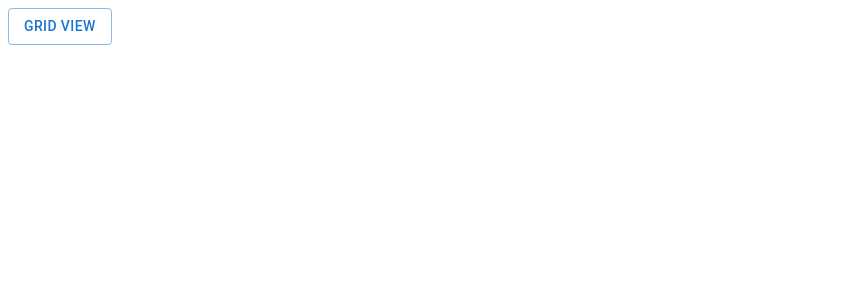
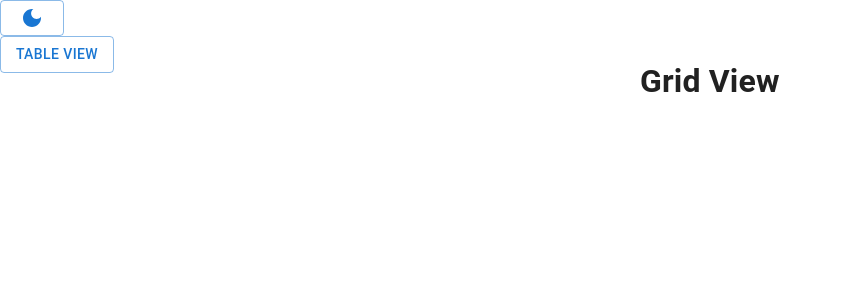
Before and after one commit to UnityGameDesign-max/Root-DinoPark, a React (Create React App) app: page / in a window 1280 px wide. Shown: the top 300 px of the page, without its empty margins (0-842 px from the left). Built offline with nearby package versions, Linux system fonts and the light colour scheme.

Commit message:
updated changes

```diff
--- /dev/null
+++ b/jsconfig.json
@@ -0,0 +1,6 @@
+{
+    "compilerOptions": {
+        "baseUrl": "src"
+    },
+    "include": ["src"]
+}
--- a/package.json
+++ b/package.json
@@ -5,6 +5,7 @@
   "dependencies": {
     "@emotion/react": "^11.10.6",
     "@emotion/styled": "^11.10.6",
+    "@mui/icons-material": "^5.11.11",
     "@mui/material": "^5.11.15",
     "@testing-library/jest-dom": "^5.16.5",
     "@testing-library/react": "^13.4.0",
--- a/src/App.js
+++ b/src/App.js
@@ -1,13 +1,18 @@
 
 import
  CoinView
-from './ui/coinview/CoinView';
+from 'ui/coinview/CoinView';
+
+import
+  ThemeProvider
+from 'common/theme/ThemeProvider';
 
 function App() {
+
   return (
-    <div className="App">
+    <ThemeProvider>
       <CoinView />
-    </div>
+    </ThemeProvider>
   );
 }
 
--- /dev/null
+++ b/src/common/index.js
@@ -0,0 +1,2 @@
+export * from 'common/Environment';
+export * from 'common/constants';
--- /dev/null
+++ b/src/common/theme/ThemeProvider.jsx
@@ -0,0 +1,56 @@
+import {
+    useState
+} from 'react';
+
+import {
+    ThemeProvider as MuiThemeProvider,
+    createTheme,
+} from '@mui/material/styles';
+
+import {
+    Button,
+    CssBaseline,
+    Switch
+} from '@mui/material';
+
+
+import DarkModeIcon from '@mui/icons-material/DarkMode'
+import LightModeIcon from '@mui/icons-material/LightMode'
+
+function ThemeProvider({
+    children
+}){
+    const [theme, setTheme] = useState(false);
+
+    const darkTheme = createTheme({
+        palette: {
+            mode: theme ? 'dark' : 'light'
+        }
+    })
+
+    const handleThemeChange = (event) => {
+        setTheme(
+            !theme
+        )
+    }
+
+    return(
+        <MuiThemeProvider
+        theme={darkTheme}
+        >
+         <CssBaseline />
+
+         <Button
+          variant='outlined'
+          onClick={handleThemeChange}
+         >
+            { theme ? <LightModeIcon /> : <DarkModeIcon /> }
+         </Button>
+
+
+          {children}
+        </MuiThemeProvider>
+    );
+}
+
+export default ThemeProvider;
--- a/src/common/theme/palette.js
+++ b/src/common/theme/palette.js
@@ -1 +1,4 @@
-ex
+export const Colors = {
+    DarkCharcoal: '#333333',
+    Cultured: '#F7F7F7'
+}
--- a/src/ui/coinview/CoinView.jsx
+++ b/src/ui/coinview/CoinView.jsx
@@ -3,23 +3,51 @@ import {
 } from 'react';
 
 import{
-    Button
-}from '@mui/material'
+    Button,
+    Grid
+}from '@mui/material';
+
+import
+    TabularView
+from 'ui/coinview/components/TabularView';
+
+import
+    GridView
+from 'ui/coinview/components/GridView'
 
 function CoinView(){
 
     const [switcher, setSwitcher] = useState(false);
 
     const handleViewChange = () => {
-        setSwitcher(!switcher)
-    }
+        setSwitcher(!switcher);
+    };
     return(
-        <Button
-         variant='outlined'
-         onClick={handleViewChange}
+        <Grid
+         container
         >
-            {switcher ? 'Table View' : 'Grid View'}
-        </Button>
+            <Grid
+             item
+             xs={6}
+             justifyContent={'flex-end'}
+            >
+                <Button
+                variant='outlined'
+                onClick={handleViewChange}
+                >
+                    {switcher ? 'Grid View' : 'Table View'}
+                </Button>
+            </Grid>
+
+            <Grid item>
+                {switcher ?
+                    <TabularView />
+                    :
+                    <GridView />
+                }
+            </Grid>
+        </Grid>
+
     )
 }
 
--- a/src/ui/coinview/components/GridView.jsx
+++ b/src/ui/coinview/components/GridView.jsx
@@ -0,0 +1,5 @@
+function GridView(){
+    return <h1>Grid View</h1>
+}
+
+export default GridView;
--- a/src/ui/coinview/components/TabularView.jsx
+++ b/src/ui/coinview/components/TabularView.jsx
@@ -0,0 +1,7 @@
+function TabularView(){
+    return(
+        <h1>Tabular View</h1>
+    )
+}
+
+export default TabularView;
```
Also changed, not shown: 1 other file (tests, documents, lock files or other folders).
